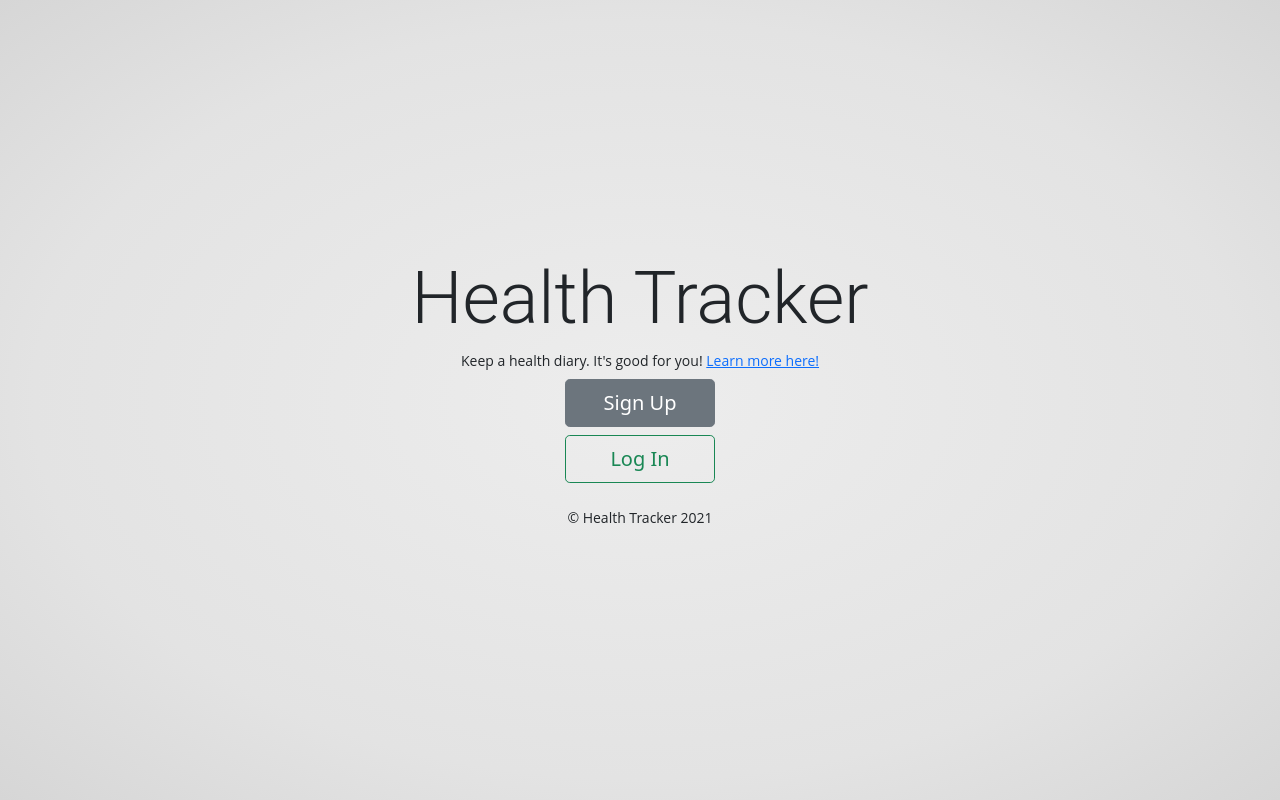
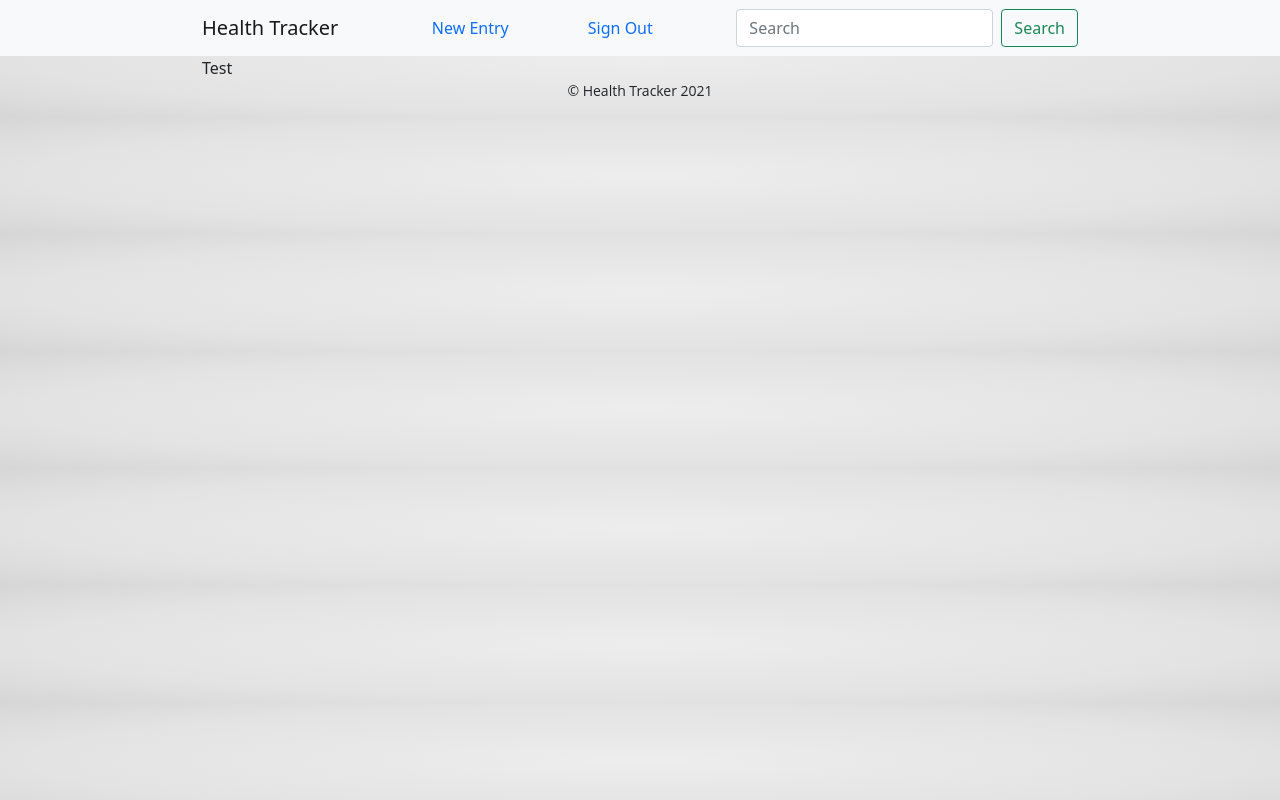
Before and after one commit to JakubMrowicki/health-tracker, a Flask app: page / in a window 1280 px wide. Run offline with Flask 2, Linux system fonts and the light colour scheme; the visitor is signed in with stand-in values (Sample User, id 1); some libraries are stand-ins or nearby versions.

Commit message:
add feed page

```diff
--- a/app.py
+++ b/app.py
@@ -38,7 +38,7 @@ def home():
     try:
         if session["user"]:
             # if logged in, take to the dashboard
-            return render_template("welcome.html")
+            return render_template("feed.html")
     except KeyError:
         return render_template("welcome.html")
 
@@ -70,7 +70,7 @@ def register():
 
         session["user"] = request.form.get("username").lower()
         flash("You're in!")
-        return redirect(url_for("register"))
+        return redirect(url_for("feed.html"))
     return render_template("register.html")
 
 
--- a/static/css/style.css
+++ b/static/css/style.css
@@ -37,30 +37,20 @@ li a {
 }
 
 .welcome-container {
-    max-width: 500px;
+    max-width: 500px !important;
 }
 
 #login {
     display: none;
 }
+
 /*Overrides End*/
 
 
 /*Media Queries*/
-@media screen and (min-height: 200px) {
+@media screen and (min-width: 992px) {
 
-    /*Vertically Center Game If Screen Height > Game Height*/
-    body {
-        height: 100vh;
-        display: -webkit-box;
-        display: -ms-flexbox;
-        display: flex;
-        -webkit-box-orient: vertical;
-        -webkit-box-direction: normal;
-        -ms-flex-direction: column;
-        flex-direction: column;
-        -webkit-box-pack: center;
-        -ms-flex-pack: center;
-        justify-content: center;
+    .container {
+        max-width: 900px;
     }
-}
+    }
--- /dev/null
+++ b/templates/base.html
@@ -0,0 +1,73 @@
+<!DOCTYPE html>
+<html lang="en">
+<head>
+    <meta charset="UTF-8">
+    <meta http-equiv="X-UA-Compatible" content="IE=edge">
+    <meta name="viewport" content="width=device-width, initial-scale=1.0">
+    <link href="https://cdn.jsdelivr.net/npm/bootstrap@5.0.2/dist/css/bootstrap.min.css" rel="stylesheet"
+        integrity="sha384-EVSTQN3/azprG1Anm3QDgpJLIm9Nao0Yz1ztcQTwFspd3yD65VohhpuuCOmLASjC" crossorigin="anonymous">
+    <link rel="stylesheet" href="{{ url_for('static', filename='css/style.css') }}">
+    <link rel="stylesheet" href="https://cdnjs.cloudflare.com/ajax/libs/font-awesome/5.15.2/css/all.min.css"
+        integrity="sha512-HK5fgLBL+xu6dm/Ii3z4xhlSUyZgTT9tuc/hSrtw6uzJOvgRr2a9jyxxT1ely+B+xFAmJKVSTbpM/CuL7qxO8w=="
+        crossorigin="anonymous" />
+    <title>Health Tracker</title>
+</head>
+<body>
+    <header>
+        <nav class="navbar navbar-light bg-light">
+            <div class="container">
+                <a href="{{ url_for('home') }}" class="navbar-brand mb-0 h1">Health Tracker</a>
+                <ul class="nav justify-content-end">
+                    <li class="nav-item text-center">
+                        <a class="nav-link" href="#">New Entry</a>
+                    </li>
+                    <li class="nav-item text-center">
+                        <a class="nav-link" href="{{ url_for('signout') }}">Sign Out</a>
+                    </li>
+                </ul>
+                <form class="d-flex">
+                    <input class="form-control me-2" type="search" placeholder="Search" aria-label="Search">
+                    <button class="btn btn-outline-success" type="submit">Search</button>
+                </form>
+            </div>
+        </nav>
+    </header>
+
+    <section class="container">
+        {% with messages = get_flashed_messages() %}
+            {% if messages %}
+                {% for message in messages %}
+                    <div class="row">
+                        <div id="alert" class="alert alert-info my-2" role="alert">
+                            {{ message }}
+                        </div>
+                    </div>
+                {% endfor %}
+            {% endif %}
+        {% endwith %}
+    </section>
+
+    <main class="container">
+        {% block content %}
+        {% endblock %}
+    </main>
+
+    <footer class="container">
+        <div class="row">
+            <!--Footer Text Start-->
+            <div class="col-md">
+                <span class="d-block text-center small mb-3">&copy; Health Tracker 2021</span>
+            </div>
+            <!--Footer Text End-->
+        </div>
+    </footer>
+
+    <!--Script Files-->
+    <script src="https://code.jquery.com/jquery-3.6.0.min.js"></script>
+    <script src="https://cdn.jsdelivr.net/npm/@popperjs/core@2.9.2/dist/umd/popper.min.js"
+        integrity="sha384-IQsoLXl5PILFhosVNubq5LC7Qb9DXgDA9i+tQ8Zj3iwWAwPtgFTxbJ8NT4GN1R8p" crossorigin="anonymous"></script>
+    <script src="https://cdn.jsdelivr.net/npm/bootstrap@5.0.2/dist/js/bootstrap.min.js"
+        integrity="sha384-cVKIPhGWiC2Al4u+LWgxfKTRIcfu0JTxR+EQDz/bgldoEyl4H0zUF0QKbrJ0EcQF" crossorigin="anonymous"></script>
+    <script src="{{ url_for('static', filename='js/script.js') }}"></script>
+</body>
+</html>
--- /dev/null
+++ b/templates/feed.html
@@ -0,0 +1,4 @@
+{% extends "base.html" %}
+{% block content %}
+Test
+{% endblock%}
--- a/templates/welcome.html
+++ b/templates/welcome.html
@@ -11,6 +11,25 @@
         integrity="sha512-HK5fgLBL+xu6dm/Ii3z4xhlSUyZgTT9tuc/hSrtw6uzJOvgRr2a9jyxxT1ely+B+xFAmJKVSTbpM/CuL7qxO8w=="
         crossorigin="anonymous" />
     <title>Health Tracker - Welcome</title>
+    <style>
+        @media screen and (min-height: 200px) {
+
+        /*Vertically Center If Screen Height > Content Height*/
+        body {
+            height: 100vh;
+            display: -webkit-box;
+            display: -ms-flexbox;
+            display: flex;
+            -webkit-box-orient: vertical;
+            -webkit-box-direction: normal;
+            -ms-flex-direction: column;
+            flex-direction: column;
+            -webkit-box-pack: center;
+            -ms-flex-pack: center;
+            justify-content: center;
+        }
+        }
+    </style>
 </head>
 <body>
     <header class="container welcome-container">
@@ -58,8 +77,8 @@
                         <input type="password" class="form-control" name="password" id="password">
                     </div>
                     <div class="mb-3 d-flex justify-content-center">
+                        <a id="back-button" class="btn btn-outline-secondary btn-lg mx-1">Back</a>
                         <button type="submit" class="btn btn-primary btn-lg mx-1">Log In</button>
-                        <a id="back-button" class="btn btn-outline-secondary btn-lg mx-1">Back</a>
                     </div>
                 </form>
             </div>
```
Also changed, not shown: templates/register.html (+5 -4 lines).
